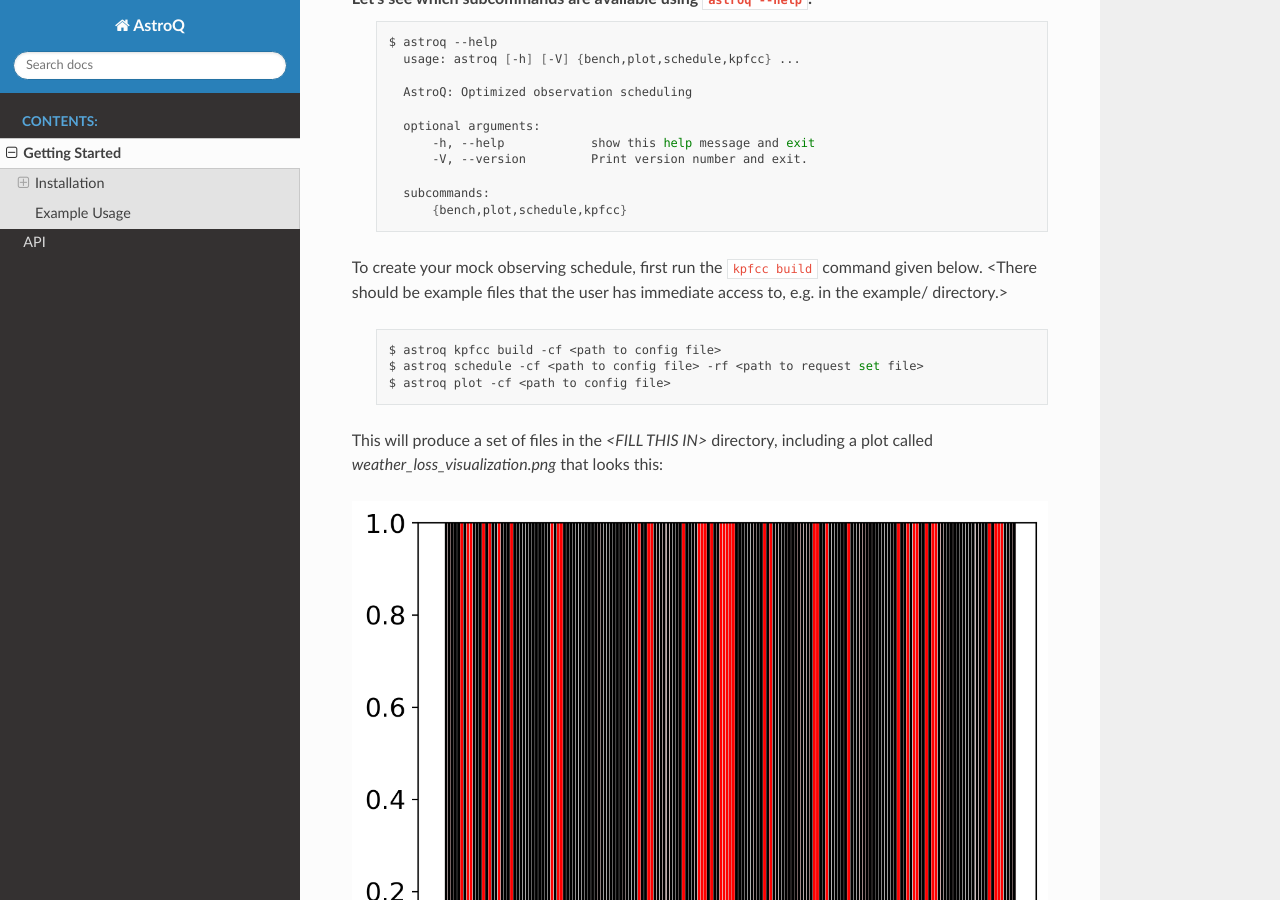
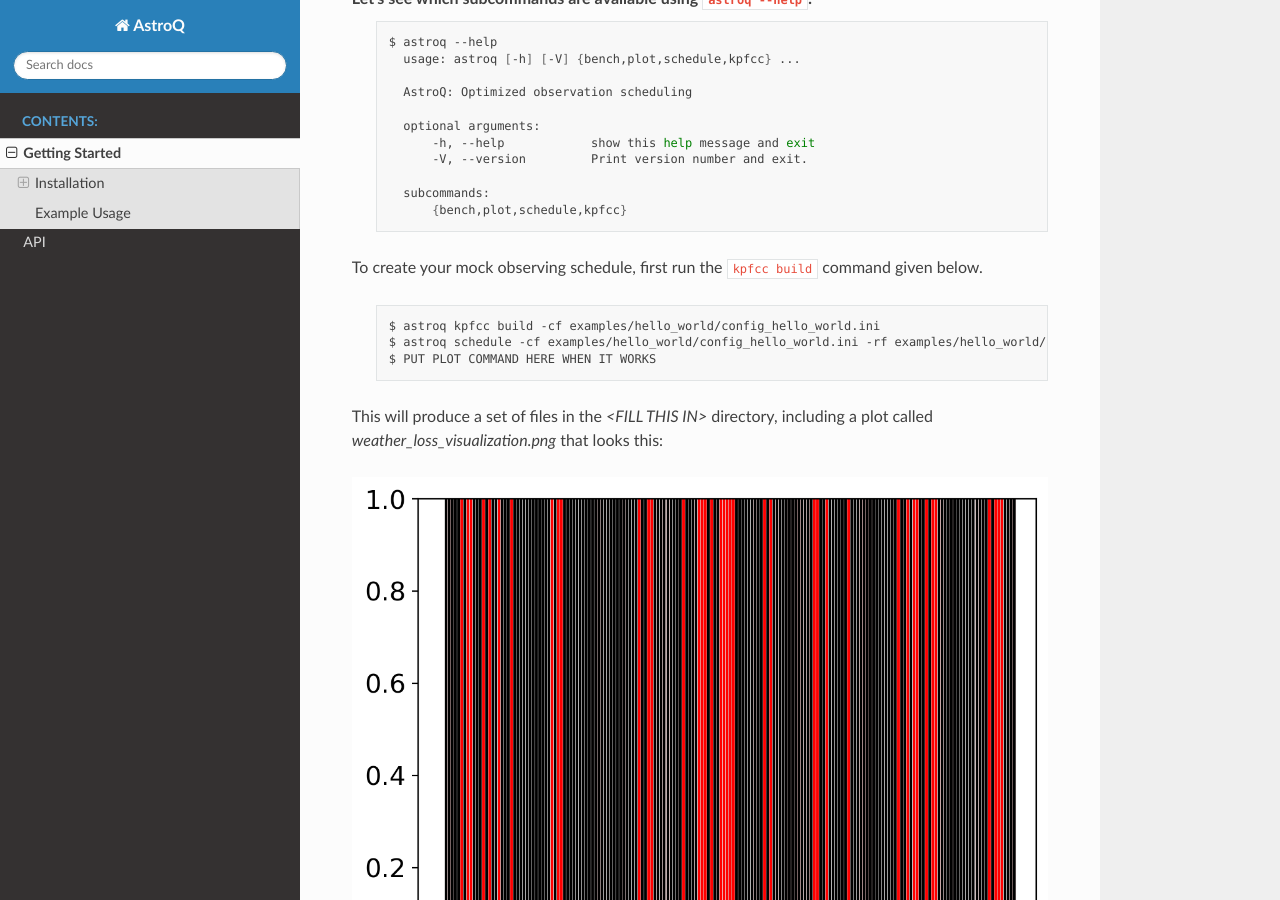
Before and after one commit to jluby127/AstroQ, a Sphinx documentation site: the page built from docs/getting_started.rst, in a window 1280 px wide and 900 px high, scrolled down 1859 px. Built offline with Sphinx 7.4.7 and the Read the Docs theme 3.1.0, drawn with Linux system fonts in a browser that asks for light colours.

Commit message:
Updated Getting Started example commands

```diff
--- a/docs/getting_started.rst
+++ b/docs/getting_started.rst
@@ -101,13 +101,13 @@ Let's see which subcommands are available using ``astroq --help``:
               {bench,plot,schedule,kpfcc}
 
 
-To create your mock observing schedule, first run the ``kpfcc build`` command given below. <There should be example files that the user has immediate access to, e.g. in the example/ directory.>
+To create your mock observing schedule, first run the ``kpfcc build`` command given below.
 
     .. code-block:: bash
 
-        $ astroq kpfcc build -cf <path to config file>
-        $ astroq schedule -cf <path to config file> -rf <path to request set file>
-        $ astroq plot -cf <path to config file>
+        $ astroq kpfcc build -cf examples/hello_world/config_hello_world.ini
+        $ astroq schedule -cf examples/hello_world/config_hello_world.ini -rf examples/hello_world/hello-world.json
+        $ PUT PLOT COMMAND HERE WHEN IT WORKS
 
 This will produce a set of files in the `<FILL THIS IN>` directory, including a plot called `weather_loss_visualization.png` that looks this:
 
```
